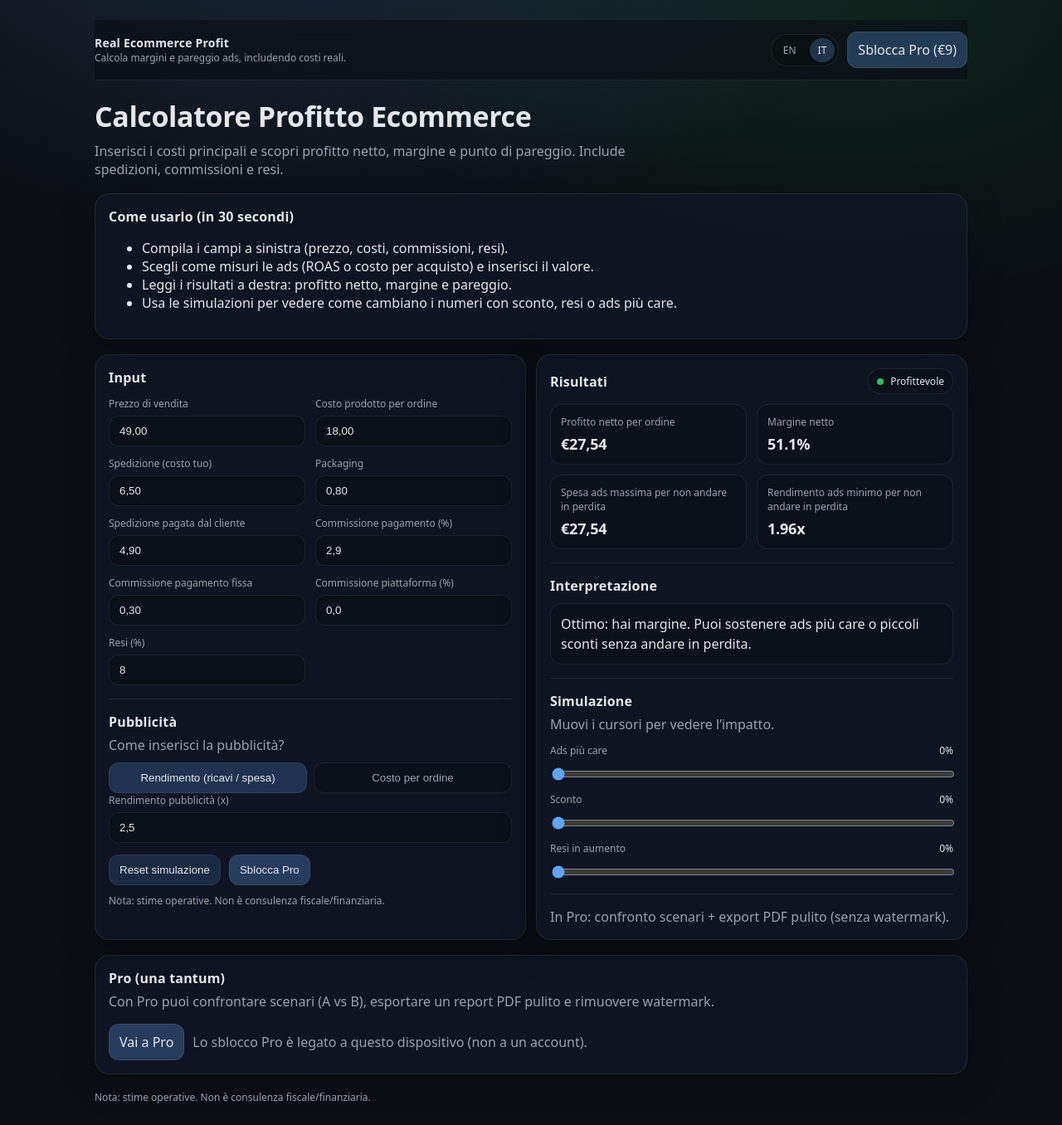
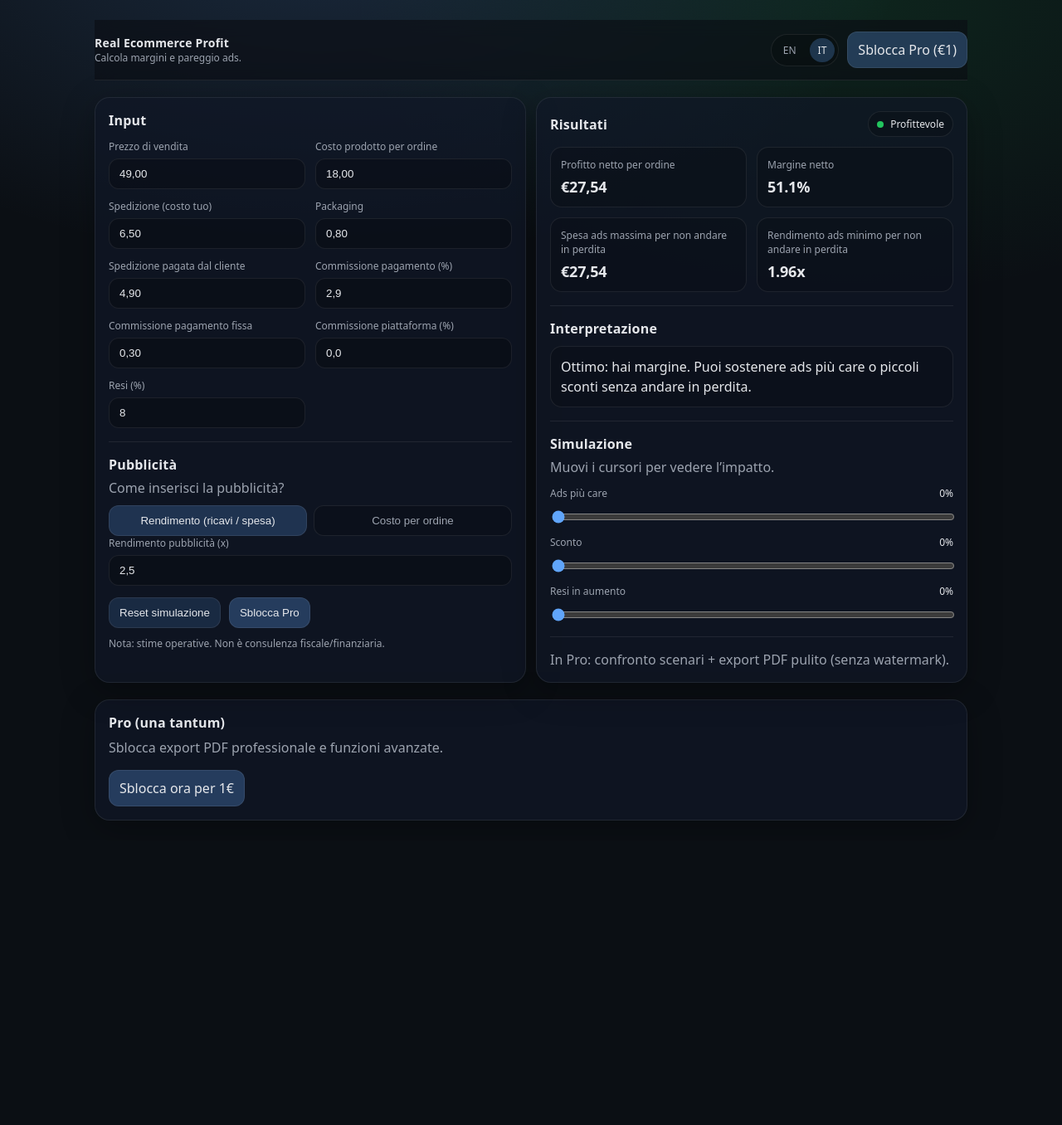
Before and after one commit to giusor/real-ecommerce-profit, a Next.js app: page / in a window 1280 px wide. Shown: the whole page at 83% size. After the commit the page ends 1013 px from the top, so only its background shows below. Built offline with nearby package versions, Linux system fonts and the light colour scheme.

Commit message:
Update page.js

```diff
--- a/app/page.js
+++ b/app/page.js
@@ -9,70 +9,30 @@ export default function HomePage() {
   const [isPro, setIsPro] = useState(false);
   const [wantsPro, setWantsPro] = useState(false);
 
-  // Load saved settings
   useEffect(() => {
-    try {
-      const savedLang = localStorage.getItem("lang");
-      if (savedLang === "en" || savedLang === "it") setLang(savedLang);
-
-      const pro = localStorage.getItem("pro_unlocked") === "true";
-      setIsPro(pro);
-    } catch {
-      // ignore
-    }
+    const savedLang = localStorage.getItem("lang");
+    if (savedLang === "en" || savedLang === "it") setLang(savedLang);
+    setIsPro(localStorage.getItem("pro_unlocked") === "true");
   }, []);
 
-  // Persist language
   useEffect(() => {
-    try {
-      localStorage.setItem("lang", lang);
-    } catch {
-      // ignore
-    }
+    localStorage.setItem("lang", lang);
   }, [lang]);
 
   const copy = {
     it: {
-      brandSub: "Calcola margini e pareggio ads, includendo costi reali.",
-      title: "Calcolatore Profitto Ecommerce",
-      subtitle:
-        "Inserisci i costi principali e scopri profitto netto, margine e punto di pareggio. Include spedizioni, commissioni e resi.",
-      ctaPro: isPro ? "Pro attivo" : "Sblocca Pro (€9)",
-      howTitle: "Come usarlo (in 30 secondi)",
-      howBullets: [
-        "Compila i campi a sinistra (prezzo, costi, commissioni, resi).",
-        "Scegli come misuri le ads (ROAS o costo per acquisto) e inserisci il valore.",
-        "Leggi i risultati a destra: profitto netto, margine e pareggio.",
-        "Usa le simulazioni per vedere come cambiano i numeri con sconto, resi o ads più care.",
-      ],
+      ctaPro: isPro ? "Pro attivo" : "Sblocca Pro (€1)",
       proTitle: "Pro (una tantum)",
       proDesc:
-        "Con Pro puoi confrontare scenari (A vs B), esportare un report PDF pulito e rimuovere watermark.",
-      proBtn: "Vai a Pro",
-      proNote:
-        "Lo sblocco Pro è legato a questo dispositivo (non a un account).",
-      footer:
-        "Nota: stime operative. Non è consulenza fiscale/finanziaria.",
+        "Sblocca export PDF professionale e funzioni avanzate.",
+      proBtn: "Sblocca ora per 1€",
     },
     en: {
-      brandSub: "Calculate margins and ad break-even with real costs.",
-      title: "Ecommerce Profit Calculator",
-      subtitle:
-        "Fill in your main costs and get net profit, margin, and break-even. Includes shipping, fees, and returns.",
-      ctaPro: isPro ? "Pro active" : "Unlock Pro (€9)",
-      howTitle: "How to use (30 seconds)",
-      howBullets: [
-        "Fill the fields on the left (price, costs, fees, returns).",
-        "Pick how you track ads (ROAS or cost per purchase) and enter the value.",
-        "Read the results on the right: net profit, margin, and break-even.",
-        "Use simulations to see the impact of discounts, returns, or higher ad costs.",
-      ],
+      ctaPro: isPro ? "Pro active" : "Unlock Pro (€1)",
       proTitle: "Pro (one-time)",
       proDesc:
-        "With Pro you can compare scenarios (A vs B), export a clean PDF report, and remove watermark.",
-      proBtn: "Go to Pro",
-      proNote: "Pro unlock is device-based (not account-based).",
-      footer: "Disclaimer: estimates only. Not financial/tax advice.",
+        "Unlock professional PDF export and advanced features.",
+      proBtn: "Unlock now for €1",
     },
   };
 
@@ -83,7 +43,11 @@ export default function HomePage() {
       <header className="header">
         <div className="brand">
           <div className="brandTitle">Real Ecommerce Profit</div>
-          <div className="brandSub">{t.brandSub}</div>
+          <div className="brandSub">
+            {lang === "it"
+              ? "Calcola margini e pareggio ads."
+              : "Calculate margins and ad break-even."}
+          </div>
         </div>
 
         <div className="headerRight">
@@ -94,65 +58,24 @@ export default function HomePage() {
         </div>
       </header>
 
-      <main>
-        <section className="hero">
-          <h1 className="h1">{t.title}</h1>
-          <p className="sub">{t.subtitle}</p>
+      <main style={{ marginTop: 20 }}>
+        <Calculator
+          lang={lang}
+          isPro={isPro}
+          setWantsPro={setWantsPro}
+        />
 
-          <div className="card" style={{ marginTop: 14 }}>
-            <div className="cardTitle">{t.howTitle}</div>
-            <ul className="list">
-              {t.howBullets.map((b, i) => (
-                <li key={i}>{b}</li>
-              ))}
-            </ul>
-          </div>
-        </section>
-
-        <section style={{ marginTop: 18 }}>
-          <Calculator lang={lang} isPro={isPro} setWantsPro={setWantsPro} />
-        </section>
-
-        <section className="card" style={{ marginTop: 18 }}>
+        <section className="card" style={{ marginTop: 20 }}>
           <div className="cardTitle">{t.proTitle}</div>
-          <p className="muted" style={{ marginTop: 6 }}>
+          <p className="muted" style={{ marginTop: 8 }}>
             {t.proDesc}
           </p>
-
-          <div style={{ display: "flex", gap: 10, alignItems: "center", marginTop: 12 }}>
+          <div style={{ marginTop: 12 }}>
             <a className="btn btnPrimary" href="/pro">
               {t.proBtn}
             </a>
-            <span className="muted">{t.proNote}</span>
           </div>
         </section>
-
-        {wantsPro && (
-          <div className="card" style={{ marginTop: 14 }}>
-            <div className="cardTitle">{lang === "it" ? "Pro" : "Pro"}</div>
-            <p className="muted" style={{ marginTop: 6 }}>
-              {lang === "it"
-                ? "Per sbloccare Pro vai alla pagina di checkout."
-                : "To unlock Pro, go to the checkout page."}
-            </p>
-            <div style={{ marginTop: 10 }}>
-              <a className="btn btnPrimary" href="/pro">
-                {lang === "it" ? "Apri checkout" : "Open checkout"}
-              </a>
-              <button
-                className="btn"
-                style={{ marginLeft: 10 }}
-                onClick={() => setWantsPro(false)}
-              >
-                {lang === "it" ? "Non ora" : "Not now"}
-              </button>
-            </div>
-          </div>
-        )}
-
-        <footer className="footer" style={{ marginTop: 18 }}>
-          {t.footer}
-        </footer>
       </main>
     </>
   );
```
